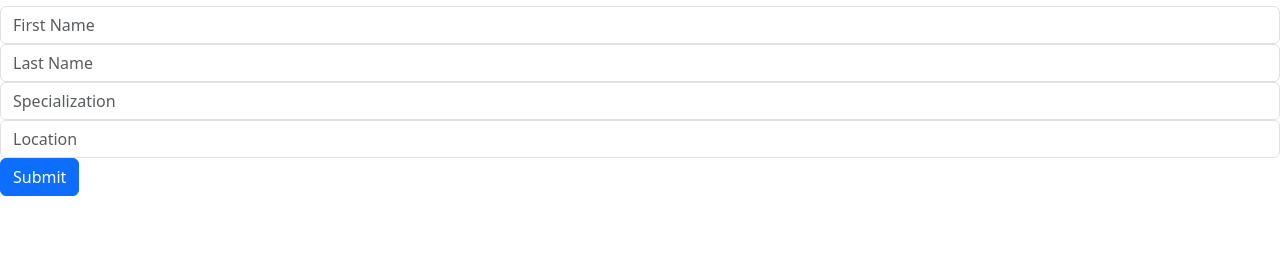
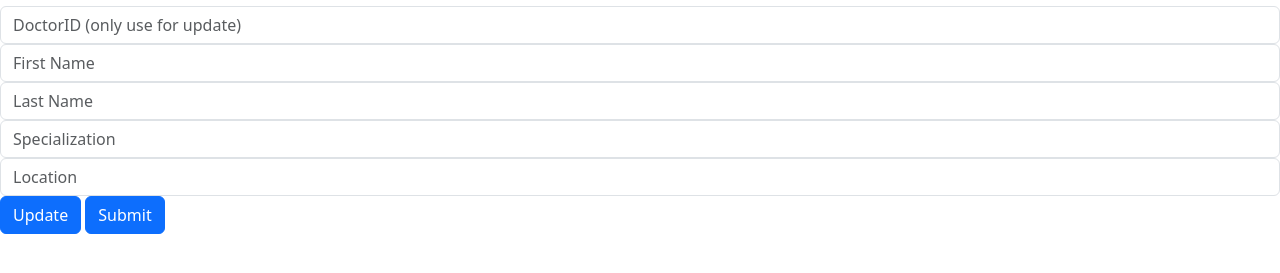
Before and after one commit to vivelaviet/RateMyDoctor, a PHP site: page /adddoctors.php in a window 1280 px wide. Shown: the part 258-531 px from the top of the page. Run offline with PHP 8.4, Linux system fonts and the light colour scheme; a stand-in replaces the project's code that opens the database connection.

Commit message:
added doctor update

```diff
--- a/adddoctors.php
+++ b/adddoctors.php
@@ -77,10 +77,12 @@
 
 
     <form action="<?php echo htmlspecialchars($_SERVER["PHP_SELF"]);?>"  method="post">
+        <input type="text" class="form-control" name="doctorID" placeholder="DoctorID (only use for update)">
         <input type="text" class="form-control" name="first" placeholder="First Name">
         <input type="text" class="form-control" name="last" placeholder="Last Name">
         <input type="text" class="form-control" name="specialization" placeholder="Specialization">
         <input type="text" class="form-control" name="location" placeholder="Location">
+        <button type="update" class="btn btn-primary" name="update" value="Submit">Update</button>
         <button type="submit" class="btn btn-primary" name="submit" value="Submit">Submit</button>
     </form>
 
@@ -109,7 +111,29 @@
 
         $sql->close();
         $conn->close();
-}
+    } else if (isset($_POST['update'])) {
+        if(!$conn)
+            echo mysql_error($conn);
+
+        //validated your inputs fields
+        $doctorID = $_POST['doctorID'];
+        $first = $_POST['first'];
+        $last = $_POST['last'];
+        $specialization = $_POST['specialization'];
+        $location = $_POST['location'];
+
+
+        //prepare and bind
+        $sql = $conn->prepare("UPDATE doctor SET FirstName=?, LastName=?,Specialization=?, Location=? WHERE DoctorID=?");
+        $sql->bind_param("ssssi", $first, $last, $specialization, $location,$doctorID);
+
+        if ($sql->execute()) {
+            echo("Doctor has been updated");
+        }
+
+        $sql->close();
+        $conn->close();
+    }
 
 ?>
 
```
